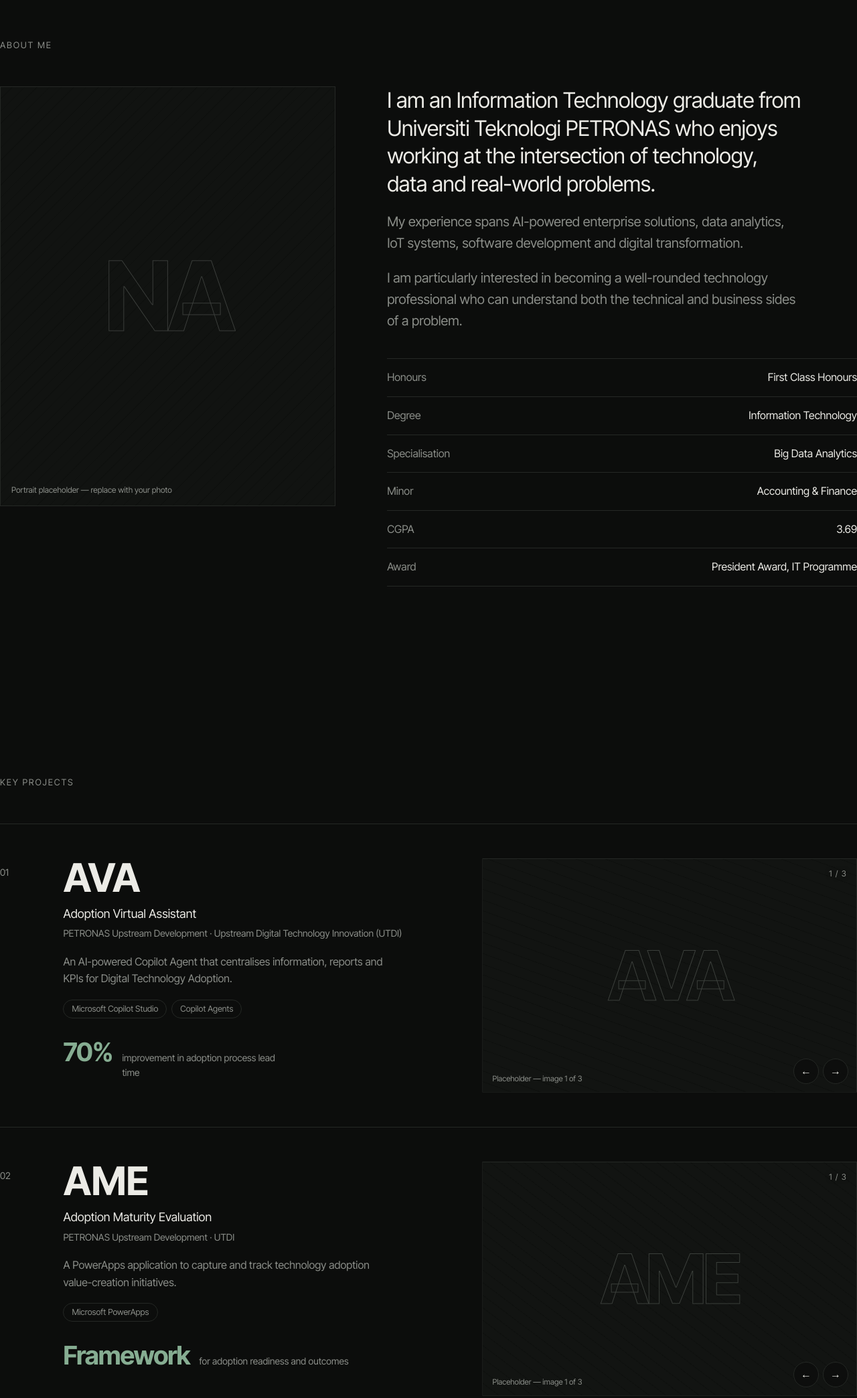
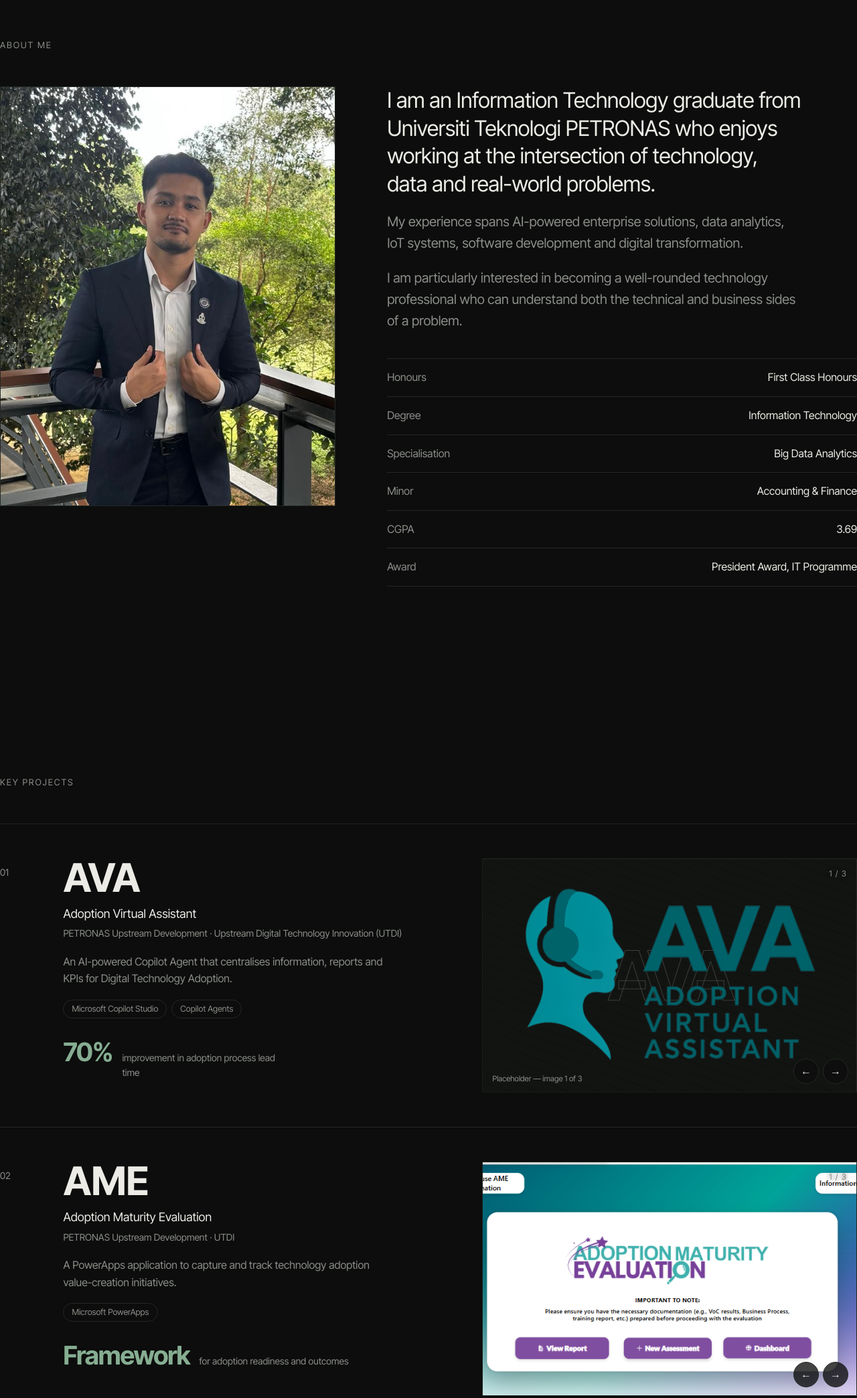
Before and after one commit to nikadamnikrazif/Nik-Adam-Portfolio, a plain HTML site: page index.html in a window 1280 px wide. Shown: the part 1060-3148 px from the top of the page at 67% size. Drawn offline with Linux system fonts and the light colour scheme.

Commit message:
Update and rename portfolio (1).html to index.html

```diff
--- a/portfolio (1).html
+++ b/index.html
@@ -174,7 +174,7 @@ footer b{color:var(--fg);letter-spacing:.06em;display:block;margin-bottom:4px}
 <section id="about" class="sec wrap" aria-labelledby="ah">
   <p class="lab">About me</p><h2 id="ah" class="rv" style="position:absolute;width:1px;height:1px;overflow:hidden">About me</h2>
   <div class="ab">
-    <div class="pt rv"><b>NA</b><small>Portrait placeholder — replace with your photo</small><img src="images/portrait.webp" alt="Portrait of Nik Adam" loading="lazy" onerror="this.remove()"></div>
+    <div class="pt rv"><b>NA</b><small>Portrait placeholder — replace with your photo</small><img src="images/portrait.jpeg" alt="Portrait of Nik Adam" loading="lazy" onerror="this.remove()"></div>
     <div class="rv">
       <p>I am an Information Technology graduate from Universiti Teknologi PETRONAS who enjoys working at the intersection of technology, data and real-world problems.</p>
       <p>My experience spans AI-powered enterprise solutions, data analytics, IoT systems, software development and digital transformation.</p>
@@ -229,7 +229,7 @@ const SKILLS=[
 const TICKER=["PYTHON","R STUDIO","ORACLE DATABASE","C++","JAVA","FLUTTER","HTML","CSS","JAVASCRIPT","POWERAPPS","COPILOT STUDIO","IOT"];
 /* img: add a path (e.g. "/images/ava.webp") to replace a placeholder visual */
 const PROJECTS=[
-{n:"01",code:"AVA",imgs:["images/ava-1.webp","images/ava-2.webp","images/ava-3.webp"],t:"AVA",sub:"Adoption Virtual Assistant",org:"PETRONAS Upstream Development · Upstream Digital Technology Innovation (UTDI)",
+{n:"01",code:"AVA",imgs:["images/ava1.png","images/ava2.png","images/ava3.png"],t:"AVA",sub:"Adoption Virtual Assistant",org:"PETRONAS Upstream Development · Upstream Digital Technology Innovation (UTDI)",
  d:"An AI-powered Copilot Agent that centralises information, reports and KPIs for Digital Technology Adoption.",
  tech:["Microsoft Copilot Studio","Copilot Agents"],stat:"70%",statl:"improvement in adoption process lead time",
  ov:"An AI-powered Copilot Agent built in Microsoft Copilot Studio to support Digital Technology Adoption by centralising information, reports and KPIs in one place.",
@@ -238,14 +238,14 @@ const PROJECTS=[
  role:"Digital Technology Adoption Intern at PETRONAS Upstream Development (UTDI). Developed the Copilot Agent in Microsoft Copilot Studio.",
  res:["82% engagement","4.9 satisfaction score","Contributed to a 70% improvement in process lead time"],
  learn:"Adoption follows access: when answers sit where people already work, usage and speed follow."},
-{n:"02",code:"AME",imgs:["images/ame-1.webp","images/ame-2.webp","images/ame-3.webp"],t:"AME",sub:"Adoption Maturity Evaluation",org:"PETRONAS Upstream Development · UTDI",
+{n:"02",code:"AME",imgs:["images/ame1.png","images/ame2.webp","images/ame3.png"],t:"AME",sub:"Adoption Maturity Evaluation",org:"PETRONAS Upstream Development · UTDI",
  d:"A PowerApps application to capture and track technology adoption value-creation initiatives.",
  tech:["Microsoft PowerApps"],stat:"Framework",statl:"for adoption readiness and outcomes",
  ov:"A Microsoft PowerApps application that streamlines how technology adoption value-creation initiatives are captured and tracked.",
  ap:"Designed a structured evaluation framework to assess technology adoption readiness and outcomes, supporting identification of improvement opportunities.",
  role:"Developed the application during the PETRONAS UTDI internship.",
  res:["Structured readiness and outcome evaluation","Clear view of improvement opportunities"]},
-{n:"03",code:"HSE",imgs:["images/drone-1.webp","images/drone-2.webp","images/drone-3.webp"],t:"SMART HSE Drone",sub:"Aerial Heatmapping",org:"Final Year Project",
+{n:"03",code:"HSE",imgs:["images/smd1.png","images/smd2.png","images/smd3.png"],t:"SMART HSE Drone",sub:"Aerial Heatmapping",org:"Final Year Project",
  d:"An end-to-end IoT aerial thermal inspection system for workplace safety in industrial and hazardous environments.",
  tech:["ESP32","Python","Flask","Flutter","GPS","AMG8833 Thermal Sensor","C++"],stat:"1 s",statl:"telemetry updates via Flask REST API",
  ov:"An end-to-end IoT aerial thermal inspection system that monitors workplace safety in industrial and hazardous environments.",
@@ -256,7 +256,7 @@ const PROJECTS=[
  role:"Final Year Project, developed end to end: sensing hardware, API and the Flutter dashboard.",
  res:["1-second telemetry updates","Geospatial thermal heatmap with risk classification","GPS tracking and inspection history"],
  learn:"A reliable IoT system depends as much on clean data flow between hardware, API and interface as on the sensor itself."},
-{n:"04",code:"LP",imgs:["images/linguaplay-1.webp","images/linguaplay-2.webp","images/linguaplay-3.webp"],t:"LinguaPlay",sub:"Computer Vision, IoT and LLM-Enabled Interactive Linguistic Learning",org:"GPBL Program 2026 · HUST, Hanoi, Vietnam",
+{n:"04",code:"LP",imgs:["images/lgp1.png","images/lgp2.png","images/lgp3.png"],t:"LinguaPlay",sub:"Computer Vision, IoT and LLM-Enabled Interactive Linguistic Learning",org:"GPBL Program 2026 · HUST, Hanoi, Vietnam",
  d:"An interactive English learning game combining Computer Vision, IoT and LLM technology, led across four countries.",
  tech:["Python","Computer Vision","LLM","ESP32","MPU6050","Flask","TypeScript","Arduino IDE"],stat:"2nd Place",statl:"Student’s Award · 90% system integration",
  ov:"An interactive English learning game that combines Computer Vision, IoT and LLM technology.",
@@ -266,7 +266,7 @@ const PROJECTS=[
  role:"Led a 6-member multinational team across 4 countries, representing Malaysia and UTP. Coordinated cross-cultural project execution and technical integration.",
  res:["2nd Place — Student’s Award","90% system integration success"],
  learn:"Leading across cultures is mostly shared clarity: agreed goals, clear handoffs and translating between working styles."},
-{n:"05",code:"HC",imgs:["images/hivecare-1.webp","images/hivecare-2.webp","images/hivecare-3.webp"],t:"HiveCare",sub:"Digital Pediatric Therapy Platform",org:"Technopreneurship Team Project",
+{n:"05",code:"HC",imgs:["images/hc1.png","images/hc2.png","images/hc3.png"],t:"HiveCare",sub:"Digital Pediatric Therapy Platform",org:"Technopreneurship Team Project",
  d:"A digital therapy app connecting parents and caregivers with suitable pediatric therapists.",
  tech:["FlutterFlow","Firebase","Figma"],stat:"CMO",statl:"UI/UX, front-end and pitching",
  ov:"A digital therapy application connecting parents and caregivers with suitable pediatric therapists.",
```
